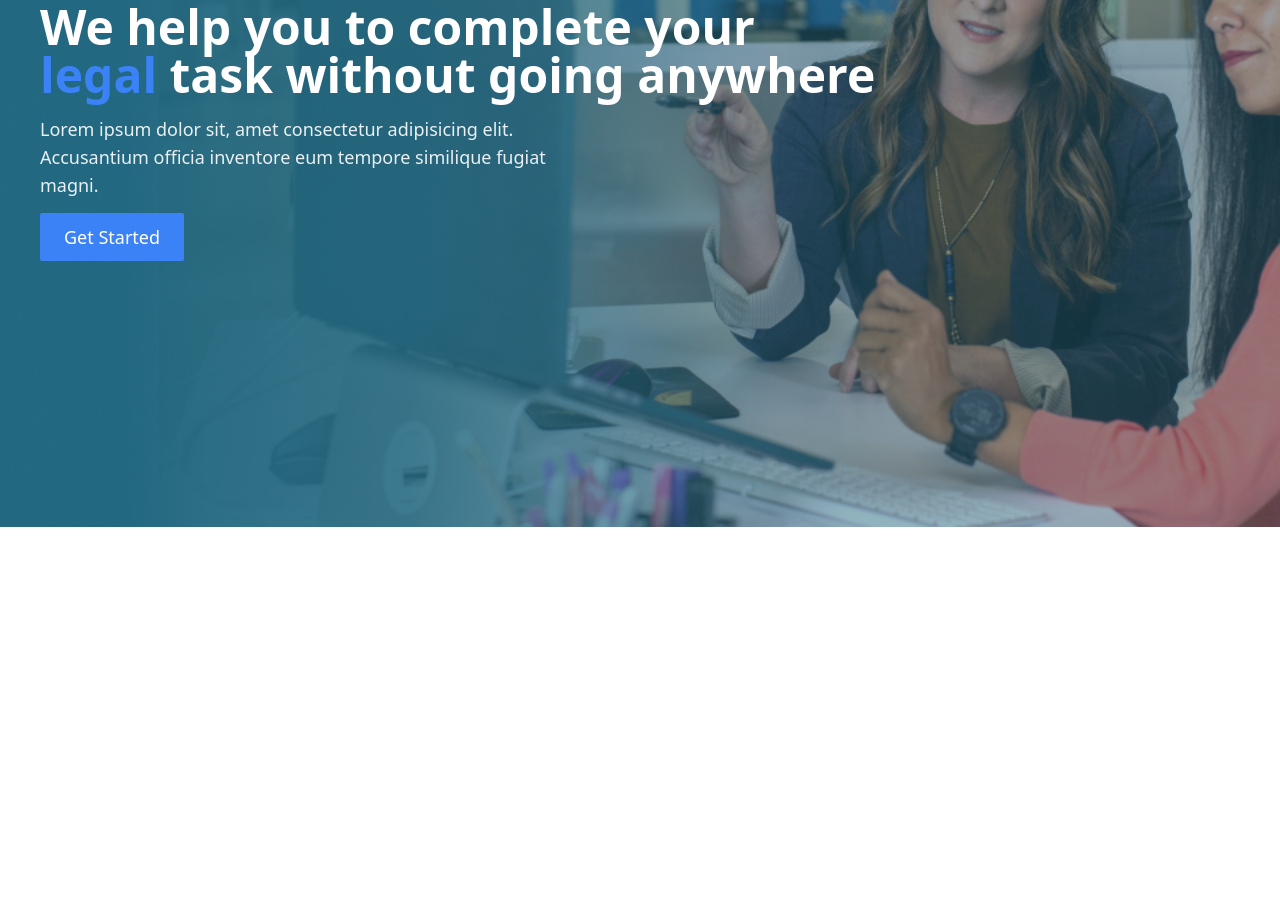
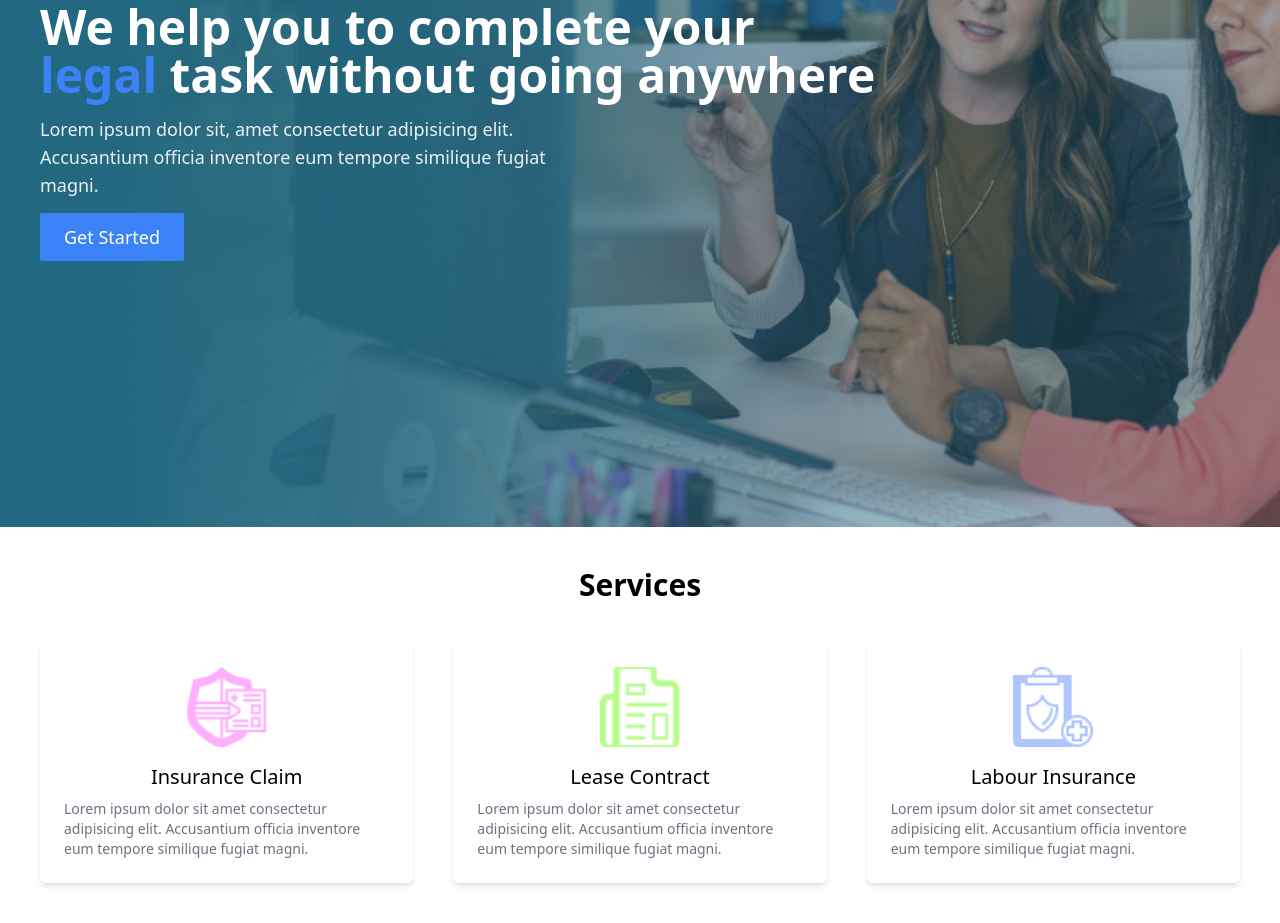
Before and after one commit to 0codezone/PGDemo-PavansGroupTask, a plain HTML site: page index.html in a window 1280 px wide. Shown: the part 273-1196 px from the top of the page. Before the commit the page ends 800 px from the top, so only its background shows below. Drawn offline with nearby package versions, Linux system fonts and the light colour scheme.

Commit message:
services section

```diff
--- a/index.html
+++ b/index.html
@@ -43,6 +43,38 @@
         </div>
     </div>
 
+    <!-- Services -->
+    <div class="services py-10 px-10">
+        <div class="container">
+            <h2 class="text-3xl text-center mb-10 font-bold">Services</h2>
+            <div class="grid grid-cols-1 md:grid-cols-2 lg:grid-cols-3 gap-10">
+                <div class="service bg-white p-6 rounded-md shadow-md flex flex-col justify-center items-center">
+                    <img src="./Assets/Claim.png" alt="Service 1" class="w-20 h-20 object-cover rounded-md"
+                        loading="lazy">
+                    <h3 class="text-xl mt-4">Insurance Claim</h3>
+                    <p class="text-sm mt-2 text-gray-500">Lorem ipsum dolor sit amet consectetur adipisicing elit.
+                        Accusantium officia inventore eum tempore similique fugiat magni.</p>
+                </div>
+                <div class="service bg-white p-6 rounded-md shadow-md flex flex-col justify-center items-center">
+                    <img src="./Assets/Contract.png" alt="Service 2" class="w-20 h-20 object-cover rounded-md"
+                        loading="lazy">
+                    <h3 class="text-xl mt-4">Lease Contract</h3>
+                    <p class="text-sm mt-2 text-gray-500">Lorem ipsum dolor sit amet consectetur adipisicing elit.
+                        Accusantium officia inventore eum tempore similique fugiat magni.</p>
+                </div>
+                <div class="service bg-white p-6 rounded-md shadow-md flex flex-col justify-center items-center">
+                    <img src="./Assets/Insurance.png" alt="Service 3" class="w-20 h-20 object-cover rounded-md"
+                        loading="lazy">
+                    <h3 class="text-xl mt-4">Labour Insurance</h3>
+                    <p class="text-sm mt-2 text-gray-500">Lorem ipsum dolor sit amet consectetur adipisicing elit.
+                        Accusantium officia inventore eum tempore similique fugiat magni.</p>
+                </div>
+            </div>
+
+        </div>
+    </div>
+
+
 
 
 
```
